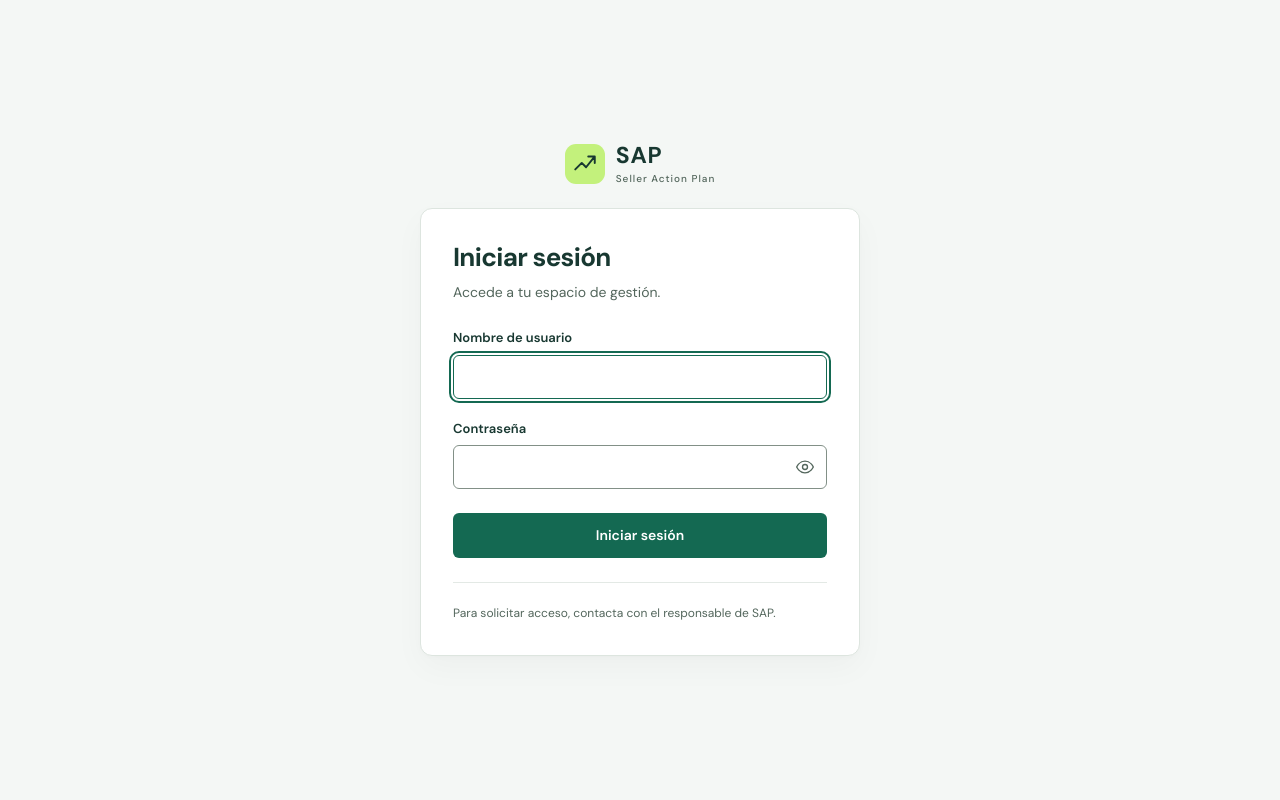
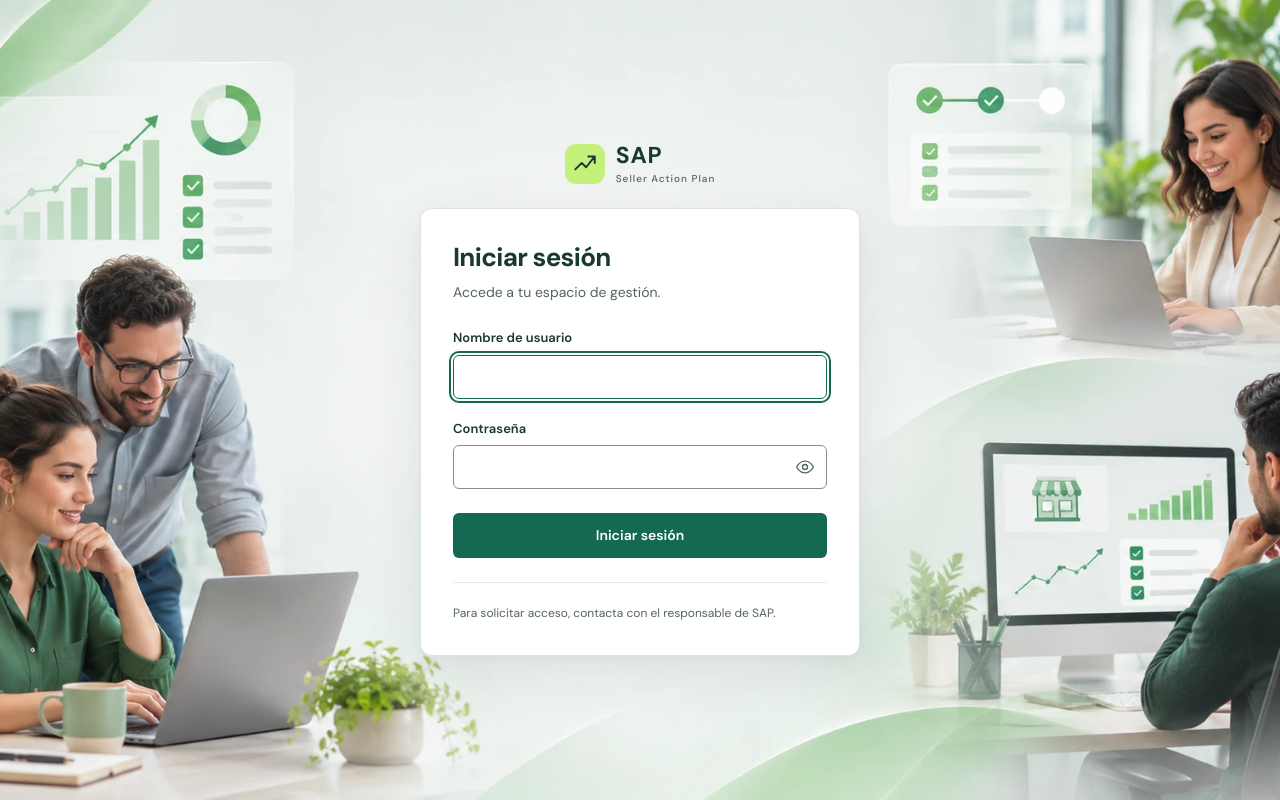
Before and after one commit to Pablorossl/Seller-Action-Plan-SAP-, a Django app: page /accounts/login/ in a window 1280 px wide. Run offline with Django 5.2, Linux system fonts and the light colour scheme; parts of the project's set-up code (start-up, migrations or seed data) failed here and were passed over.

Commit message:
Añadiendo foto de login

```diff
--- a/backend/sellers/static/sap/login.css
+++ b/backend/sellers/static/sap/login.css
@@ -17,11 +17,24 @@ body {
   min-width: 280px;
   min-height: 100vh;
   min-height: 100svh;
+  min-height: 100dvh;
   display: grid;
   place-items: center;
   padding: 32px 20px;
   font-size: 14px;
   line-height: 1.6;
+}
+/* Keep the photograph confined to the sign-in screen. The native lockout
+   template shares this stylesheet but retains its existing presentation. */
+body:has(#login-form) {
+  background-color: #edf3ef;
+  background-image: url("images/login-workspace.webp");
+  background-size: cover;
+  background-position: center;
+  background-repeat: no-repeat;
+}
+body:has(#login-form) .login-content {
+  box-shadow: 0 4px 12px #18383108, 0 20px 56px #18383118;
 }
 button, input { font: inherit; }
 button { cursor: pointer; touch-action: manipulation; }
@@ -186,6 +199,20 @@ h1 { margin: 0 0 8px; font-size: 26px; font-weight: 650; line-height: 1.25; lett
   .login-content { padding: 24px; }
   .login-field input { font-size: 16px; } /* Avoid zooming the viewport on iOS. */
 }
+/* Portrait crops cannot preserve both groups. A light veil keeps the
+   photograph recognizable while protecting the brand and field hierarchy. */
+@media (max-aspect-ratio: 1/1) {
+  body:has(#login-form) {
+    background-image: linear-gradient(#f4f7f56b, #f4f7f56b), url("images/login-workspace.webp");
+    background-position: 54% center;
+  }
+}
+@media (max-width: 600px) {
+  body:has(#login-form) {
+    background-image: linear-gradient(#f4f7f5a6, #f4f7f5a6), url("images/login-workspace.webp");
+    background-position: 57% center;
+  }
+}
 @media (max-height: 650px) {
   body { padding-block: 20px; }
   .login-header { margin-bottom: 20px; }
```
Also changed, not shown: backend/sellers/static/sap/images/login-workspace.webp (added).
